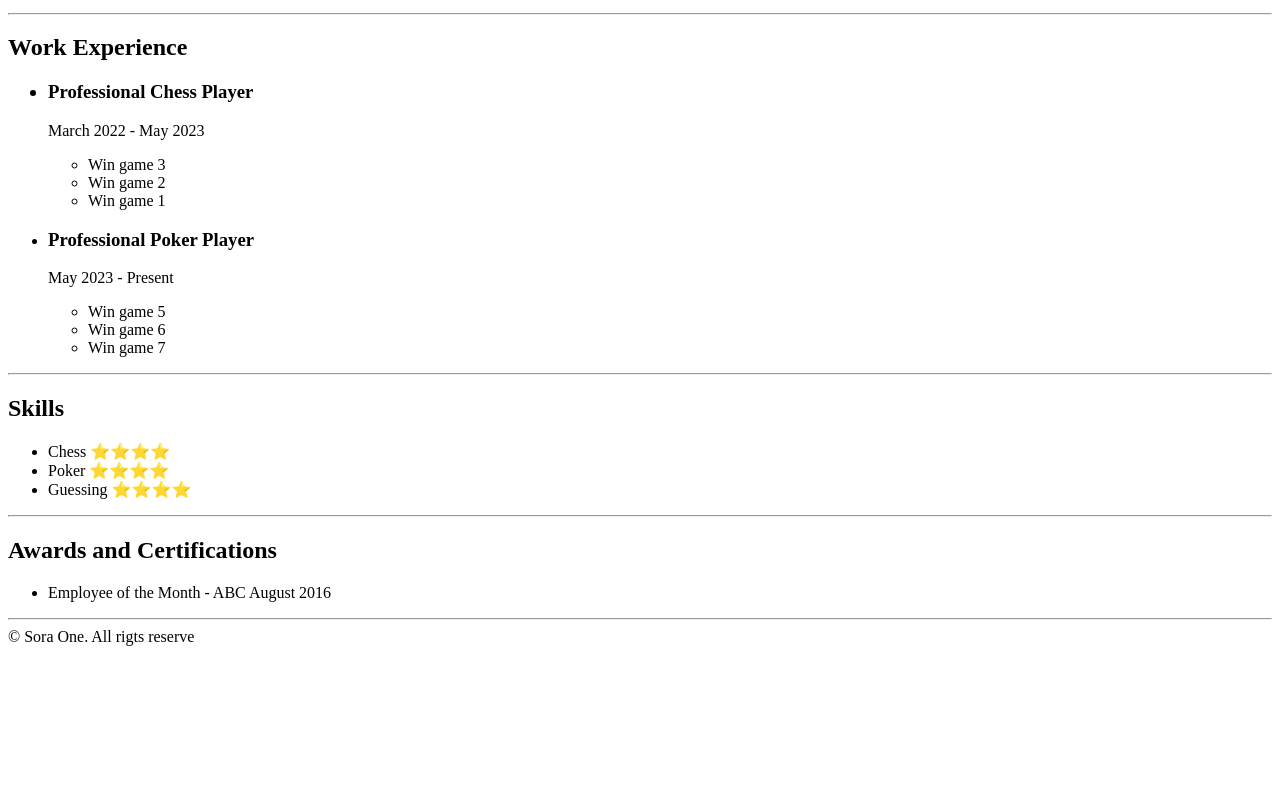
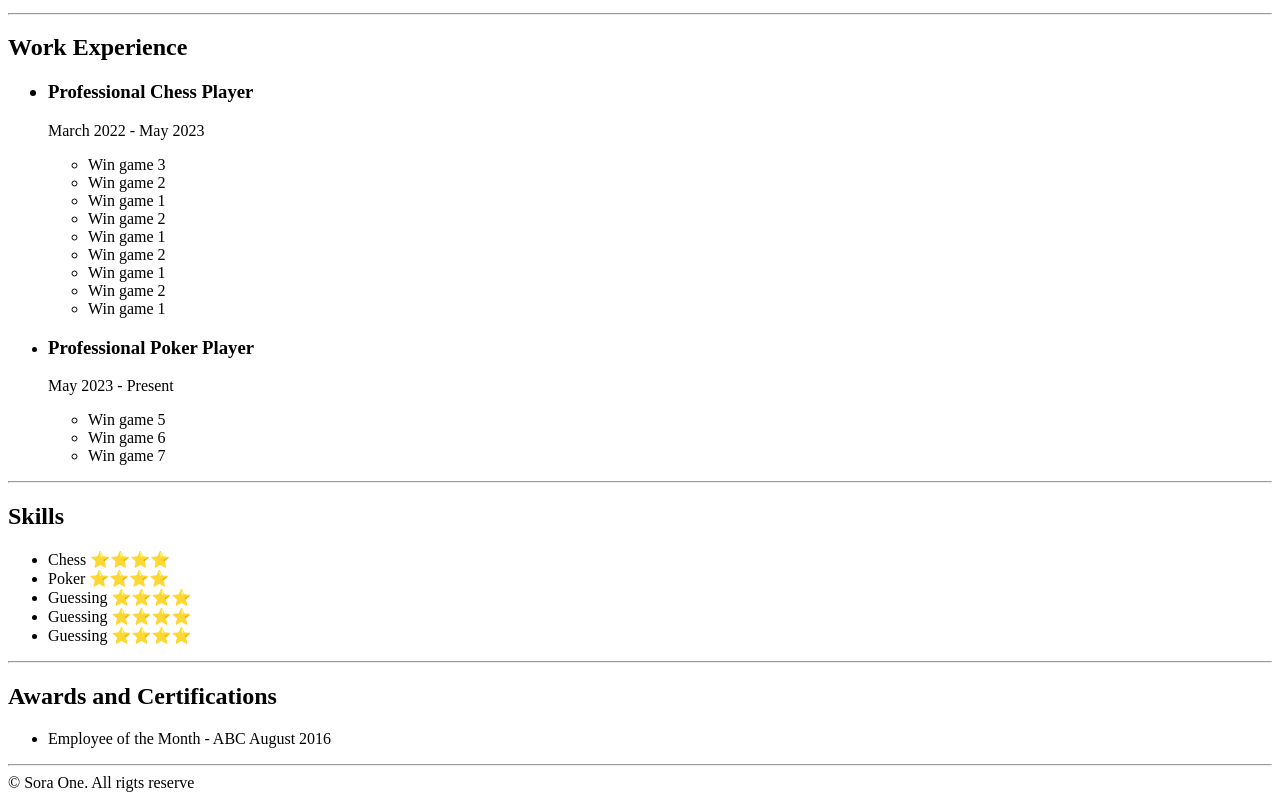
Before and after one commit to Soraone/soraresume-html, a plain HTML site: page index.html in a window 1280 px wide. Shown: the part 475-1275 px from the top of the page. Before the commit the page ends 1129 px from the top, so only its background shows below. Drawn offline with Linux system fonts and the light colour scheme.

Commit message:
Update index.html

```diff
--- a/index.html
+++ b/index.html
@@ -24,6 +24,12 @@
                     <li>Win game 3</li>
                     <li>Win game 2</li>
                     <li>Win game 1</li>
+                    <li>Win game 2</li>
+                    <li>Win game 1</li>
+                    <li>Win game 2</li>
+                    <li>Win game 1</li>
+                    <li>Win game 2</li>
+                    <li>Win game 1</li>
                </ul>
                <li><h3>Professional Poker Player</h3></li>
                <p>May 2023 - Present</p>
@@ -39,6 +45,8 @@
                <li>Chess &#11088;&#11088;&#11088;&#11088;</li>
                <li>Poker &#11088;&#11088;&#11088;&#11088;</li>
                <li>Guessing &#11088;&#11088;&#11088;&#11088;</li>
+                <li>Guessing &#11088;&#11088;&#11088;&#11088;</li>
+                <li>Guessing &#11088;&#11088;&#11088;&#11088;</li>
           </ul>
           <hr />
           <h2>Awards and Certifications</h2>
```
